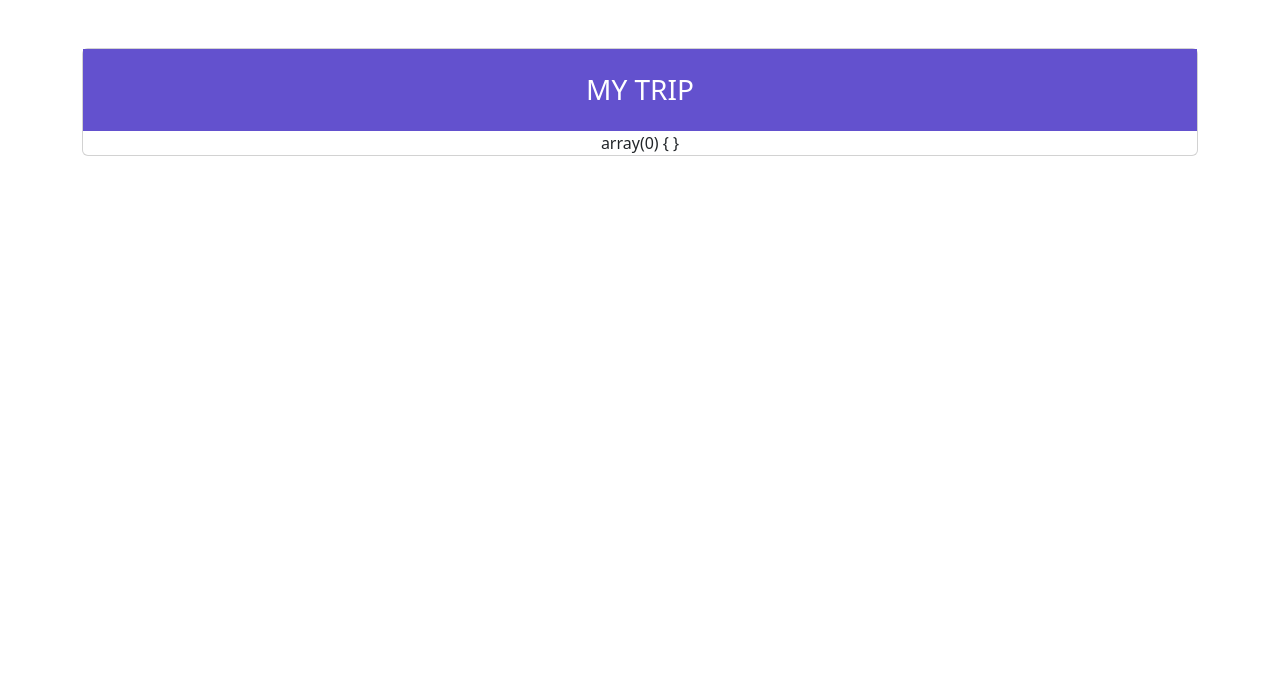
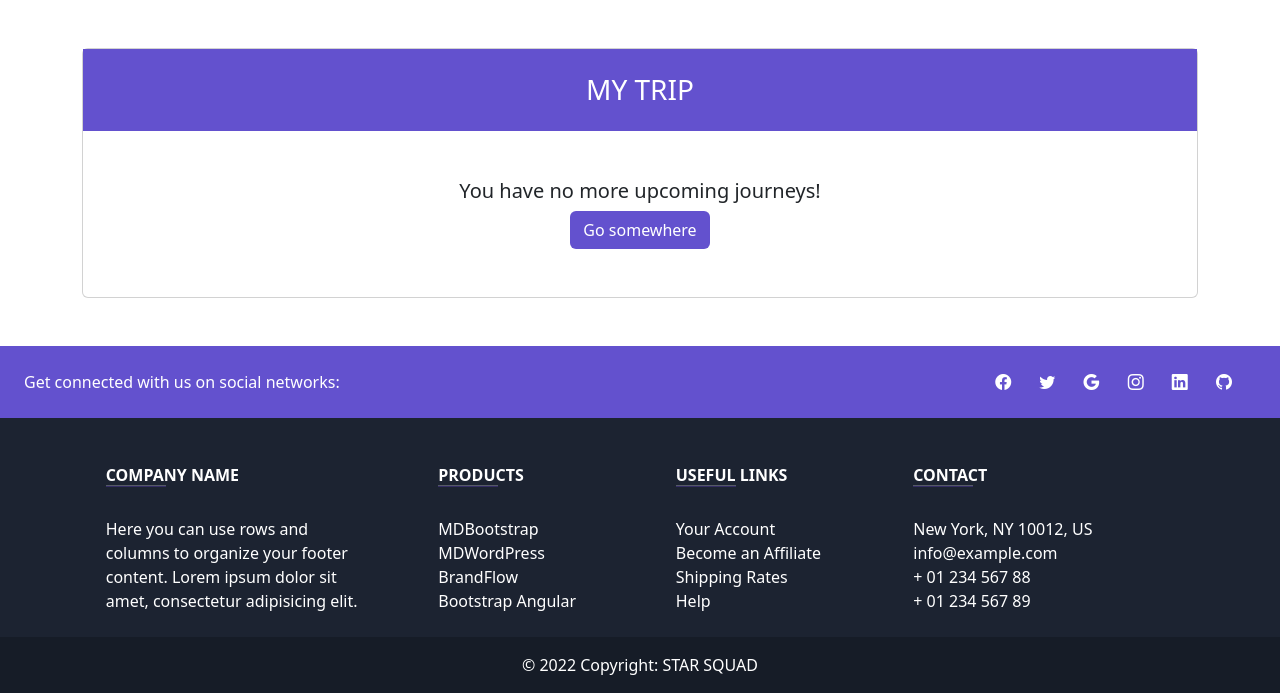
Before and after one commit to shadowgks/YouTrain, a PHP site: page /voyages.php in a window 1280 px wide. Shown: the part 100-800 px from the top of the page. Run offline with PHP 8.4, Linux system fonts and the light colour scheme; tables that the repository leaves empty or names only in its code hold one stand-in row (values such as "Sample post").

Commit message:
finish search voyages

```diff
--- a/Panier.php
+++ b/Panier.php
@@ -215,7 +215,6 @@
                         <button class="btn text-white rounded-0 w-25 mb-4" style="background-color: #6351ce">Buy Now</button>
                     </div>
                 </div>
-
             </div>
         </section>
 
--- a/bookings.php
+++ b/bookings.php
@@ -284,10 +284,10 @@
                     <!-- End bookings old -->
 
                     <!-- if vide bookings -->
-                    <!-- <div class="card-body p-5">
+                    <div class="card-body p-5">
                         <h5 class="card-title">You have no more upcoming journeys</h5>
                         <a href="#" class="btn text-white" style="background-color: #6351ce">Go somewhere</a>
-                    </div> -->
+                    </div>
                 </div>
                 <!--End booking -->
             </div>
--- a/classes/voyagesClass.php
+++ b/classes/voyagesClass.php
@@ -117,7 +117,8 @@ class Voyages extends DatabaseConnection
     }
 
     //Search Data
-    function searchData(){
+    function searchData()
+    {
         try {
             $stm = $this->getConnect()->prepare("SELECT v.id,v.date_depart,v.date_darrivee,v.price,v.id_train,trains.capacite,
             g1.nom AS 'gare_depart',g2.nom AS 'gare_darrivee'
@@ -126,15 +127,24 @@ class Voyages extends DatabaseConnection
             join gares g2 on g2.id=v.gare_darrivee
             join trains on v.id_train
             where v.date_depart >= ?
-            and   v.date_darrivee <= ?
+            or    v.date_darrivee <= ?
             and   v.gare_depart = ? and v.gare_darrivee = ?;");
-
             $stm->execute([$this->date_depart, $this->date_darrivee, $this->gare_depart, $this->gare_darrivee]);
-            var_dump($stm->fetchAll());
-            die;
             return $stm->fetchAll();
         } catch (Exception $e) {
             return $e->getMessage();
         }
     }
+
+    static public function splitDateTime($time)
+    {
+        $hour = new DateTime($time);
+        return $hour->format('H:i');
+    }
+
+    static public function splitDate($date)
+    {
+        $day = new DateTime($date);
+        return $day->format('d M');
+    }
 }
--- a/index.php
+++ b/index.php
@@ -108,7 +108,7 @@ include(__DIR__ . '/includes/scripts.php');
                 </div>
                 <div class="col-md-6">
                     <label for="validationCustom03" class="form-label fw-bold">Return (optionel)</label>
-                    <input type="datetime-local" name="date_darrivee" class="form-control" id="validationCustom03" placeholder="Ma date de retour" required />
+                    <input type="datetime-local" name="date_darrivee" class="form-control" id="validationCustom03" placeholder="Ma date de retour" />
                     <div class="invalid-feedback">Please provide a valid Return.</div>
                 </div>
                 <div class="col-12 text-center pt-4">
--- a/voyages.php
+++ b/voyages.php
@@ -66,7 +66,7 @@ include(__DIR__ . '/includes/scripts.php');
             <div class="card text-center">
                 <h3 class="m-0 p-4 text-white" style="background-color: #6351ce">MY TRIP</h3>
                 <?php
-                $data = $data_voyages->searchData();
+
                 // var_dump($data);
                 // die;
                 if (isset($_POST['search_voyage'])){
@@ -76,28 +76,39 @@ include(__DIR__ . '/includes/scripts.php');
                     $data_voyages->setGareDarrivee($_POST['gare_darrivee']);
                     $data_voyages->searchData();
                 };
+                $data = $data_voyages->searchData();
+                $count = 0;
+                if(!$data){
+                    echo '
+                    <div class="card-body p-5">
+                        <h5 class="card-title">You have no more upcoming journeys!</h5>
+                        <a href="#" class="btn text-white" style="background-color: #6351ce">Go somewhere</a>
+                    </div>
+                    ';
+                }else{
                     foreach ($data as $item){
+                        $count++;
                         echo '
                         <div>
                         <hr class="p-0 m-0" />
                         <!-- price and date -->
                         <div class="row px-5 py-3">
-                        <h5 class="text-start fw-bold" style="color: #6351ce">#1</h5>
+                            <h5 class="text-start fw-bold" style="color: #6351ce">#'.$count.'</h5>
                             <div class="col d-md-flex">
                                 <!-- date -->
                                 <div class="text-start">
-                                <h4>22 SEP</h4>
+                                    <h4>'.Voyages::splitDate($item['date_depart']).'</h4>
                                 </div>
                                 <hr class="d-block d-md-none" />
                                 <!-- time -->
                                 <div class="ms-md-5">
                                     <div class="text-start">
-                                    <span class="fw-bold" style="color: #6351ce">11:13</span>
-                                    <span>Youssoufia</span>
+                                        <span class="fw-bold" style="color: #6351ce">'.Voyages::splitDateTime($item['date_depart']).'</span>
+                                        <span>'.$item['gare_depart'].'</span>
                                     </div>
                                     <div class="text-start">
-                                    <span class="fw-bold" style="color: #6351ce">02:20</span>
-                                    <span>Casablanca</span>
+                                        <span class="fw-bold" style="color: #6351ce">'.Voyages::splitDateTime($item['date_darrivee']).'</span>
+                                        <span>'.$item['gare_darrivee'].'</span>
                                     </div>
                                 </div>
                             </div>
@@ -117,12 +128,12 @@ include(__DIR__ . '/includes/scripts.php');
                                 <!-- time -->
                                 <div class="">
                                     <div class="">
-                                    <span class="fw-bold" style="color: #6351ce">11:13</span>
-                                    <span>Youssoufia</span>
+                                        <span class="fw-bold" style="color: #6351ce">'.Voyages::splitDateTime($item['date_depart']).'</span>
+                                        <span>'.$item['gare_depart'].'</span>
                                     </div>
                                     <div class="">
-                                    <span class="fw-bold" style="color: #6351ce">02:20</span>
-                                    <span>Casablanca</span>
+                                        <span class="fw-bold" style="color: #6351ce">'.Voyages::splitDateTime($item['date_darrivee']).'</span>
+                                        <span>'.$item['gare_darrivee'].'</span>
                                     </div>
                                 </div>
                             </div>
@@ -136,70 +147,8 @@ include(__DIR__ . '/includes/scripts.php');
                     </div>
                         ';
                     }
+                }
                 ?>
-                <div>
-                    <hr class="p-0 m-0" />
-                    <!-- price and date -->
-                    <div class="row px-5 py-3">
-                        <h5 class="text-start fw-bold" style="color: #6351ce">#1</h5>
-                        <div class="col d-md-flex">
-                            <!-- date -->
-                            <div class="text-start">
-                                <h4>22 SEP</h4>
-                            </div>
-                            <hr class="d-block d-md-none" />
-                            <!-- time -->
-                            <div class="ms-md-5">
-                                <div class="text-start">
-                                    <span class="fw-bold" style="color: #6351ce">11:13</span>
-                                    <span>Youssoufia</span>
-                                </div>
-                                <div class="text-start">
-                                    <span class="fw-bold" style="color: #6351ce">02:20</span>
-                                    <span>Casablanca</span>
-                                </div>
-                            </div>
-                        </div>
-                        <!-- price -->
-                        <div class="col text-end">
-                            <h4 class="text-end">100.00DH</h4>
-                            <!-- Réserver -->
-                            <form action="includes/scripts.php" method="Post">
-                                <button type="submit" name="book-now" value="2" class="btn text-white" style="background-color: #6351ce">Book Now</button>
-                            </form>
-                        </div>
-                    </div>
-                    <!-- Ticket -->
-                    <div class="row gap-4 align-items-center mx-5 mb-5 py-3 text-white rounded" style="background-color: #1c2331">
-                        <!-- time -->
-                        <div class="col-lg">
-                            <!-- time -->
-                            <div class="">
-                                <div class="">
-                                    <span class="fw-bold" style="color: #6351ce">11:13</span>
-                                    <span>Youssoufia</span>
-                                </div>
-                                <div class="">
-                                    <span class="fw-bold" style="color: #6351ce">02:20</span>
-                                    <span>Casablanca</span>
-                                </div>
-                            </div>
-                        </div>
-                        <hr class="w-25 m-auto d-block d-lg-none" />
-                        <!-- names -->
-                        <div class="col-lg">
-                            <p class="m-0">Saad Moumou</p>
-                            <p class="m-0">Issam Moumou</p>
-                        </div>
-                        <!-- Refund and exchange -->
-                        <hr class="w-25 m-auto d-block d-lg-none" />
-                        <div class="col-lg">
-                            <p class="fw-bold" style="color: #6351ce">Refund and exchange: STANDARD</p>
-                        </div>
-                    </div>
-                </div>
-
-
             </div>
         </div>
     </section>
```
Lines whose indentation alone changed are shown as unchanged.
